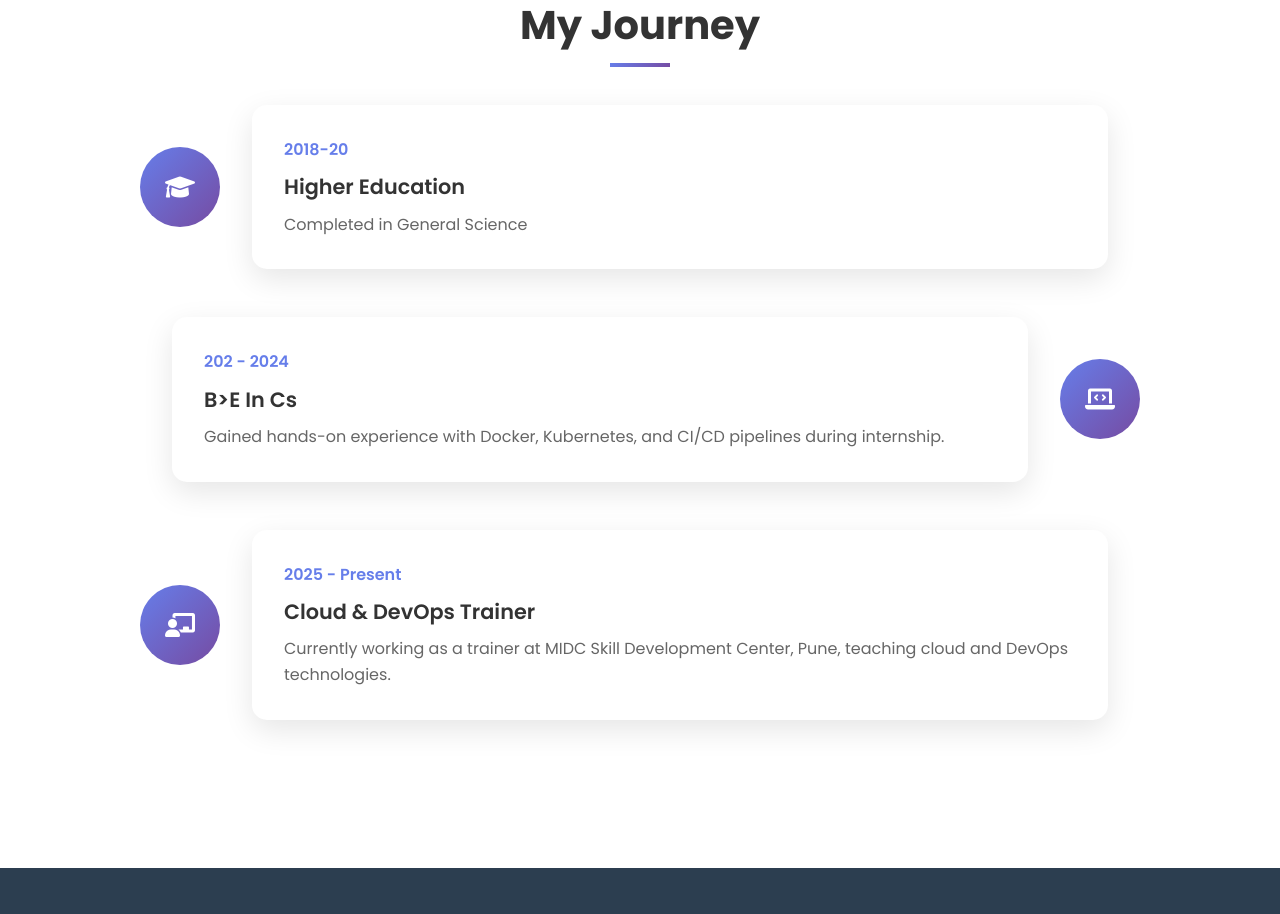
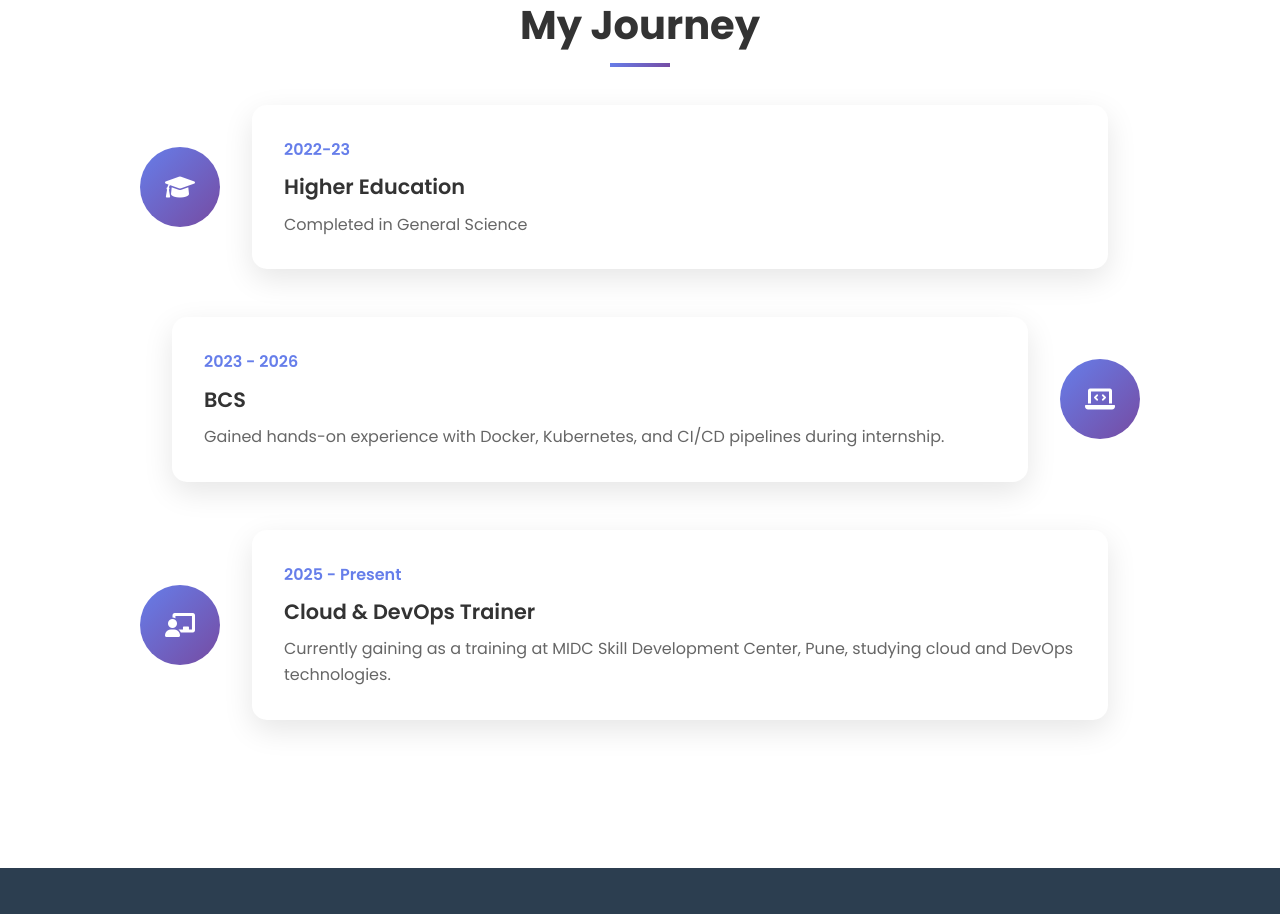
Before and after one commit to aishwaryathorat4/myportfoliowebsite, a plain HTML site: page index.html in a window 1280 px wide. Shown: the part 3460-4374 px from the top of the page. Drawn offline with Linux system fonts and the light colour scheme; animation ran at ten frames a second.

Commit message:
Update index.html

```diff
--- a/index.html
+++ b/index.html
@@ -777,7 +777,7 @@
                         <i class="fas fa-graduation-cap"></i>
                     </div>
                     <div class="journey-content">
-                        <div class="journey-date">2018-20</div>
+                        <div class="journey-date">2022-23</div>
                         <h3 class="journey-title">Higher Education </h3>
                         <p class="journey-desc">Completed in General Science</p>
                     </div>
@@ -787,8 +787,8 @@
                         <i class="fas fa-laptop-code"></i>
                     </div>
                     <div class="journey-content">
-                        <div class="journey-date">202 - 2024</div>
-                        <h3 class="journey-title">B>E In Cs</h3>
+                        <div class="journey-date">2023 - 2026</div>
+                        <h3 class="journey-title">BCS</h3>
                         <p class="journey-desc">Gained hands-on experience with Docker, Kubernetes, and CI/CD pipelines during internship.</p>
                     </div>
                 </div>
@@ -799,7 +799,7 @@
                     <div class="journey-content">
                         <div class="journey-date">2025 - Present</div>
                         <h3 class="journey-title">Cloud & DevOps Trainer</h3>
-                        <p class="journey-desc">Currently working as a trainer at MIDC Skill Development Center, Pune, teaching cloud and DevOps technologies.</p>
+                        <p class="journey-desc">Currently gaining as a training at MIDC Skill Development Center, Pune, studying cloud and DevOps technologies.</p>
                     </div>
                 </div>
             </div>
```
